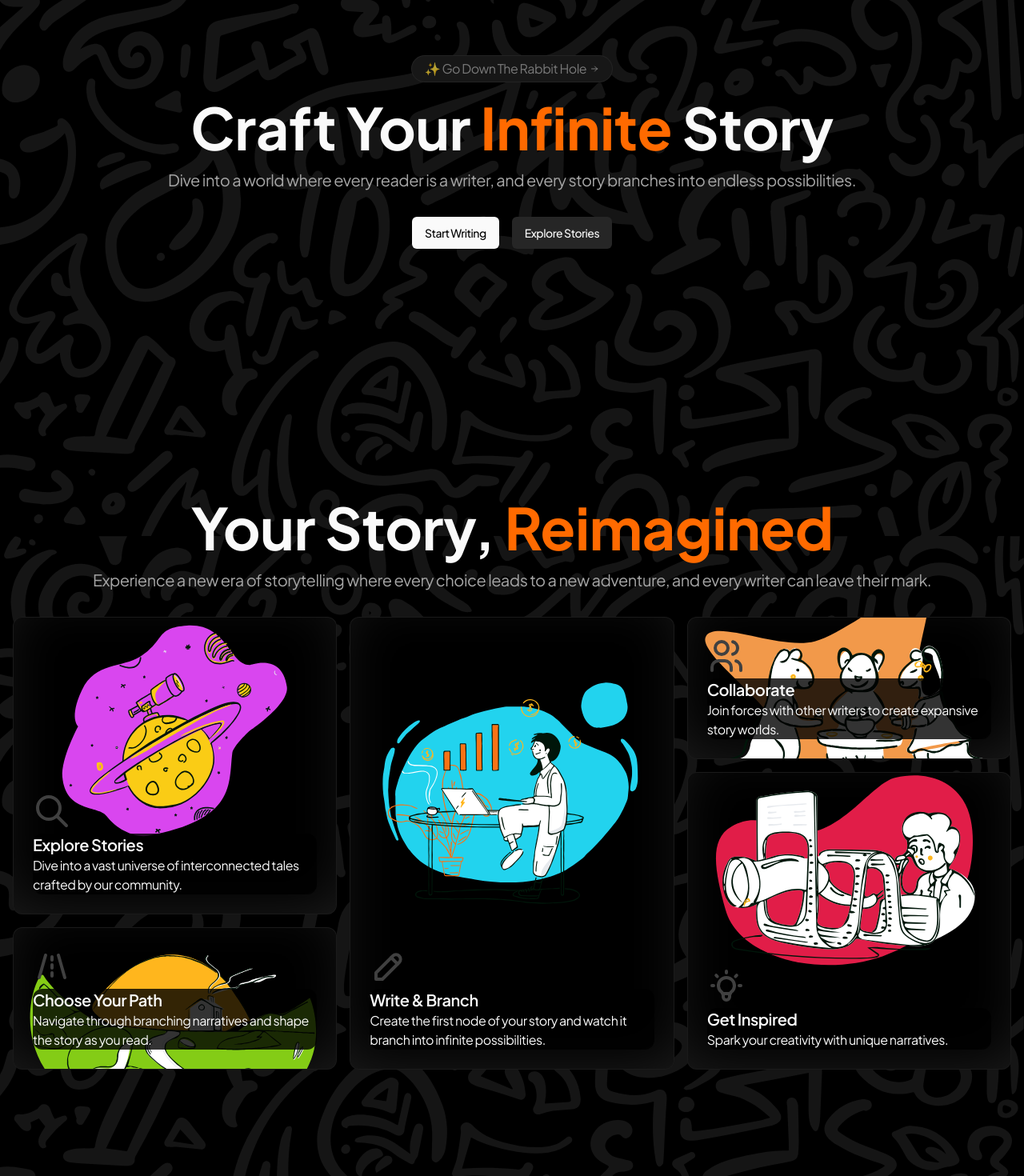
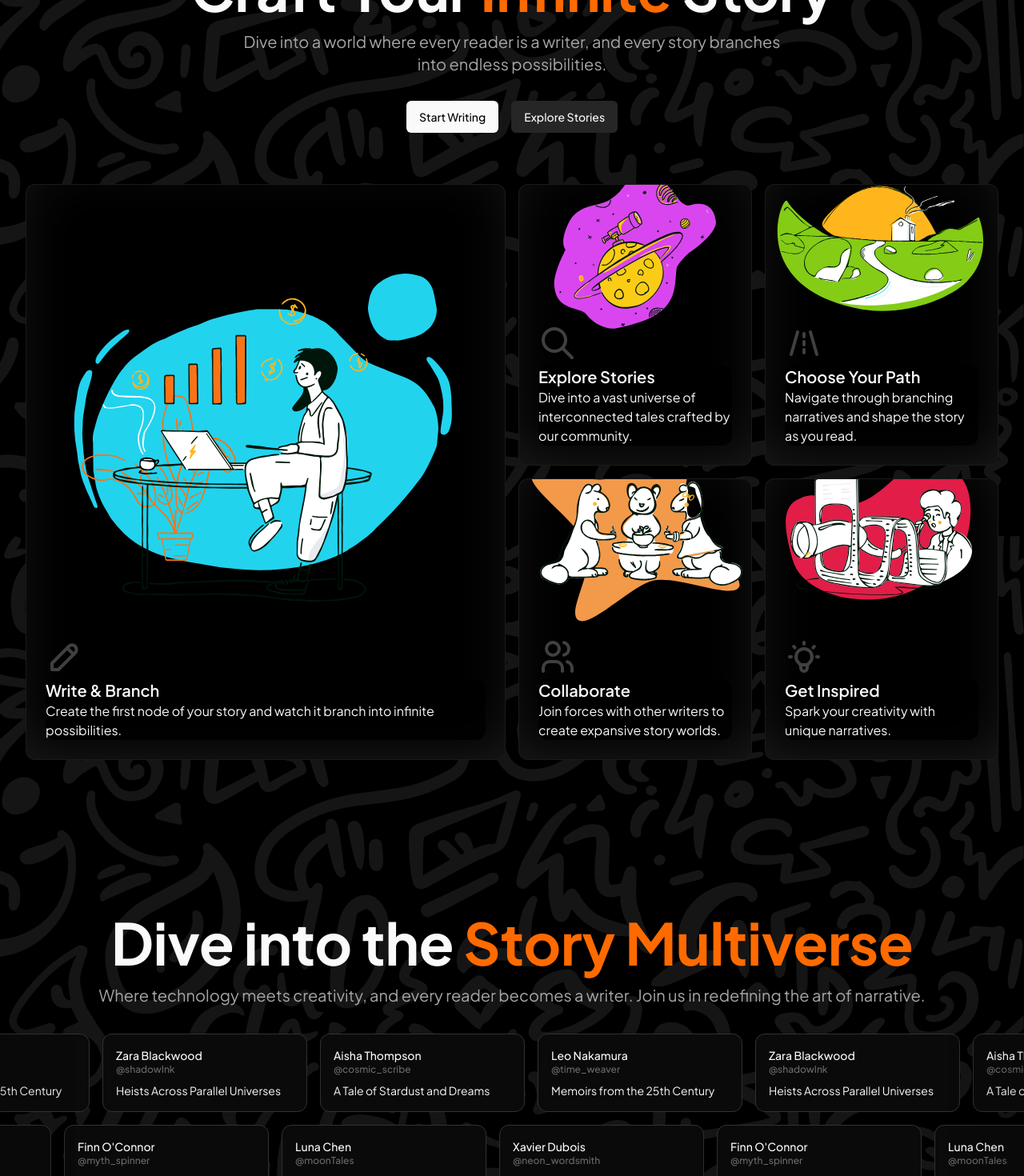
Before and after one commit to EDOHWARES/storylines-v2, a React (Vite) app in the folder client/: page / in a window 1280 px wide. Shown: the part 220-1690 px from the top of the page at 80% size. Built offline with nearby package versions, Linux system fonts and the light colour scheme.

Commit message:
landing page redesign

```diff
--- a/client/src/pages/landing-page/Features.tsx
+++ /dev/null
@@ -1,86 +0,0 @@
-import React from 'react';
-import { IconPencil, IconSearch, IconRoad, IconUsers, IconBulb } from '@tabler/icons-react';
-import { BentoGrid, BentoCard } from "../../components/magicui/bento-grid";
-
-import collaborateImage from '../../assets/images/landing-page/collaborate.svg';
-import exploreImage from '../../assets/images/landing-page/explore.svg';
-import choosePathImage from '../../assets/images/landing-page/choose_path.svg';
-import writeBranchImage from '../../assets/images/landing-page/write_branch.svg';
-import inspiredImage from '../../assets/images/landing-page/inspired.svg';
-
-
-const features = [
-    {
-        Icon: IconPencil,
-        name: "Write & Branch",
-        description: "Create the first node of your story and watch it branch into infinite possibilities.",
-        href: "/",
-        cta: "Learn more",
-        background: <img src={writeBranchImage} className="absolute -top-50 mt-5" />,
-        className: "lg:row-start-1 lg:row-end-4 lg:col-start-2 lg:col-end-3",
-    },
-    {
-        Icon: IconSearch,
-        name: "Explore Stories",
-        description: "Dive into a vast universe of interconnected tales crafted by our community.",
-        href: "/",
-        cta: "Learn more",
-        background: <img src={exploreImage} className="absolute -top-20 mt-5" />,
-        className: "lg:col-start-1 lg:col-end-2 lg:row-start-1 lg:row-end-3",
-    },
-    {
-        Icon: IconRoad,
-        name: "Choose Your Path",
-        description: "Navigate through branching narratives and shape the story as you read.",
-        href: "/",
-        cta: "Learn more",
-        background: <img src={choosePathImage} className="absolute -top-20" />,
-        className: "lg:col-start-1 lg:col-end-2 lg:row-start-3 lg:row-end-4",
-    },
-    {
-        Icon: IconUsers,
-        name: "Collaborate",
-        description: "Join forces with other writers to create expansive story worlds.",
-        href: "/",
-        cta: "Learn more",
-        background: <img src={collaborateImage} className="absolute -top-20" />,
-        className: "lg:col-start-3 lg:col-end-3 lg:row-start-1 lg:row-end-2",
-    },
-    {
-        Icon: IconBulb,
-        name: "Get Inspired",
-        description: "Spark your creativity with unique narratives.",
-        href: "/",
-        cta: "Learn more",
-        background: <img src={inspiredImage} className="absolute -top-20" />,
-        className: "lg:col-start-3 lg:col-end-3 lg:row-start-2 lg:row-end-4",
-    },
-];
-
-const Features = () => {
-    return (
-        <div className="min-h-screen flex items-center justify-center  text-foreground">
-            <div className="container mx-auto px-4">
-                <div className="text-center">
-                    <div className='mb-8'>
-                        <h1 className="text-5xl sm:text-6xl md:text-7xl font-bold text-foreground mb-4">
-                            Your Story, <span className='text-accent'>Reimagined</span>
-                        </h1>
-                        <p className="text-lg sm:text-xl text-muted-foreground">
-                            Experience a new era of storytelling where every choice leads to a new adventure, and every writer can leave their mark.
-                        </p>
-                    </div>
-                    <div className="bento-grid text-left">
-                        <BentoGrid className="lg:grid-rows-3">
-                            {features.map((feature) => (
-                                <BentoCard key={feature.name} {...feature} />
-                            ))}
-                        </BentoGrid>
-                    </div>
-                </div>
-            </div>
-        </div>
-    )
-}
-
-export default Features
--- a/client/src/pages/landing-page/Hero.tsx
+++ b/client/src/pages/landing-page/Hero.tsx
@@ -1,42 +1,106 @@
 import React from 'react';
-import { IconArrowRight } from '@tabler/icons-react';
+import { useNavigate } from "react-router-dom";
+import { IconArrowRight, IconPencil, IconSearch, IconRoad, IconUsers, IconBulb } from '@tabler/icons-react';
+import { Button } from '../../components/ui/button';
 import AnimatedShinyText from '../../components/magicui/animated-shiny-text';
+import { BentoGrid, BentoCard } from "../../components/magicui/bento-grid";
 import { cn } from '../../lib/utils';
-import { Button } from '../../components/ui/button';
-import {useNavigate} from "react-router-dom"
+
+// Import images
+import collaborateImage from '../../assets/images/landing-page/collaborate.svg';
+import exploreImage from '../../assets/images/landing-page/explore.svg';
+import choosePathImage from '../../assets/images/landing-page/choose_path.svg';
+import writeBranchImage from '../../assets/images/landing-page/write_branch.svg';
+import inspiredImage from '../../assets/images/landing-page/inspired.svg';
+
+const features = [
+    {
+      Icon: IconPencil,
+      name: "Write & Branch",
+      description: "Create the first node of your story and watch it branch into infinite possibilities.",
+      href: "/",
+      cta: "Learn more",
+      background: <img src={writeBranchImage} className="absolute -top-50 mt-5" alt="Write & Branch" />,
+      className: "md:col-span-2 md:row-span-2",
+    },
+    {
+      Icon: IconSearch,
+      name: "Explore Stories",
+      description: "Dive into a vast universe of interconnected tales crafted by our community.",
+      href: "/",
+      cta: "Learn more",
+      background: <img src={exploreImage} className="absolute -top-20 mt-5" alt="Explore Stories" />,
+      className: "md:col-span-1 md:row-span-1",
+    },
+    {
+      Icon: IconRoad,
+      name: "Choose Your Path",
+      description: "Navigate through branching narratives and shape the story as you read.",
+      href: "/",
+      cta: "Learn more",
+      background: <img src={choosePathImage} className="absolute -top-20" alt="Choose Your Path" />,
+      className: "md:col-span-1 md:row-span-1",
+    },
+    {
+      Icon: IconUsers,
+      name: "Collaborate",
+      description: "Join forces with other writers to create expansive story worlds.",
+      href: "/",
+      cta: "Learn more",
+      background: <img src={collaborateImage} className="absolute -top-20" alt="Collaborate" />,
+      className: "md:col-span-1 md:row-span-1",
+    },
+    {
+      Icon: IconBulb,
+      name: "Get Inspired",
+      description: "Spark your creativity with unique narratives.",
+      href: "/",
+      cta: "Learn more",
+      background: <img src={inspiredImage} className="absolute -top-20" alt="Get Inspired" />,
+      className: "md:col-span-1 md:row-span-1",
+    },
+  ];
 
 const Hero = () => {
-
   const navigate = useNavigate();
 
   return (
-        <div className="min-h-screen flex items-center justify-center text-foreground">
-            <div className="container mx-auto px-4">
-                <div className="text-center">
-                    <div className="animated-text-btn">
-                        <div className="z-10 flex m-5 items-center justify-center">
+    <div className="min-h-screen flex flex-col justify-center px-4 sm:px-6 lg:px-8 pt-16 sm:pt-24">
+      <div className="max-w-7xl mx-auto w-full">
+        <div className="text-center mb-12">
+          <div className="mb-8">
+            <div className="inline-block">
               <div
                 className={cn(
                   "group rounded-full border border-black/5 bg-neutral-100 text-base text-white transition-all ease-in hover:cursor-pointer hover:bg-neutral-200 dark:border-white/5 dark:bg-neutral-900 dark:hover:bg-neutral-800",
                 )}
               >
-                                <AnimatedShinyText className="inline-flex items-center justify-center px-4 py-1 transition ease-out hover:text-neutral-600 hover:duration-300 hover:dark:text-neutral-400">
-                                    <span>✨ Go Down The Rabbit Hole</span>
+                <AnimatedShinyText className="inline-flex items-center justify-center px-4 py-2 text-sm sm:text-base transition ease-out hover:text-neutral-600 hover:duration-300 hover:dark:text-neutral-400">
+                  <span>🐇 Go Down The Rabbit Hole</span>
                   <IconArrowRight className="ml-1 size-3 transition-transform duration-300 ease-in-out group-hover:translate-x-0.5" />
                 </AnimatedShinyText>
               </div>
             </div>
           </div>
-                    <h1 className="text-5xl sm:text-6xl md:text-7xl font-bold text-foreground mb-4">
+
+          <h1 className="text-4xl sm:text-5xl md:text-6xl lg:text-7xl font-bold text-foreground mb-4">
             Craft Your <span className='text-accent'>Infinite</span> Story
           </h1>
-                    <p className="text-lg sm:text-xl text-muted-foreground mb-8">
+          <p className="text-lg sm:text-xl text-muted-foreground mb-8 max-w-2xl mx-auto">
             Dive into a world where every reader is a writer, and every story branches into endless possibilities.
           </p>
-                    <div className="space-x-4">
-                        <Button variant="default" onClick={() => navigate('/home')}>Start Writing</Button>
-                        <Button variant="secondary">Explore Stories</Button>
+          <div className="flex flex-col sm:flex-row justify-center space-y-4 sm:space-y-0 sm:space-x-4">
+            <Button variant="default" onClick={() => navigate('/home')} className="w-full sm:w-auto">Start Writing</Button>
+            <Button variant="secondary" className="w-full sm:w-auto">Explore Stories</Button>
           </div>
+        </div>
+
+        <div className="mt-16">
+          <BentoGrid className="grid-cols-1 md:grid-cols-3 lg:grid-cols-4 gap-4">
+            {features.map((feature) => (
+              <BentoCard key={feature.name} {...feature} />
+            ))}
+          </BentoGrid>
         </div>
       </div>
     </div>
--- a/client/src/pages/landing-page/LandingPage.tsx
+++ b/client/src/pages/landing-page/LandingPage.tsx
@@ -1,7 +1,6 @@
 import React from 'react';
 import NavBar from '../../components/layout/NavBar';
 import Hero from './Hero';
-import Features from './Features';
 import StoryShowcase from './StoryShowcase';
 import Questions from './Questions';
 import Footer from './Footer';
@@ -15,9 +14,6 @@ const LandingPage = () => {
       <div className='bg-pattern'>
         <section>
           <Hero />
-        </section>
-        <section>
-          <Features />
         </section>
         <section>
           <StoryShowcase />
--- a/client/src/pages/landing-page/StoryShowcase.tsx
+++ b/client/src/pages/landing-page/StoryShowcase.tsx
@@ -47,8 +47,7 @@ const ReviewCard = ({
         <figure
             className={cn(
                 "relative w-64 cursor-pointer overflow-hidden rounded-xl border p-4",
-                "border-gray-950/[.1] bg-background/90 dark:hover:bg-background/90",
-                "dark:border-gray-50/[.1] dark:bg-background/90 dark:hover:bg-background/90",
+                "border-border bg-neutral-50 dark:bg-neutral-950",
             )}
         >
             <div className="flex flex-col text-left">
--- a/client/src/styles/global.css
+++ b/client/src/styles/global.css
@@ -59,8 +59,12 @@
 }
 body {
   font-family: "Plus Jakarta Sans", sans-serif;
-  letter-spacing: -0.5px
 }
+
+h1{
+  letter-spacing: -0.5px;
+}
+
 @layer base {
   * {
     @apply border-border;
```
Lines whose indentation alone changed are shown as unchanged.
